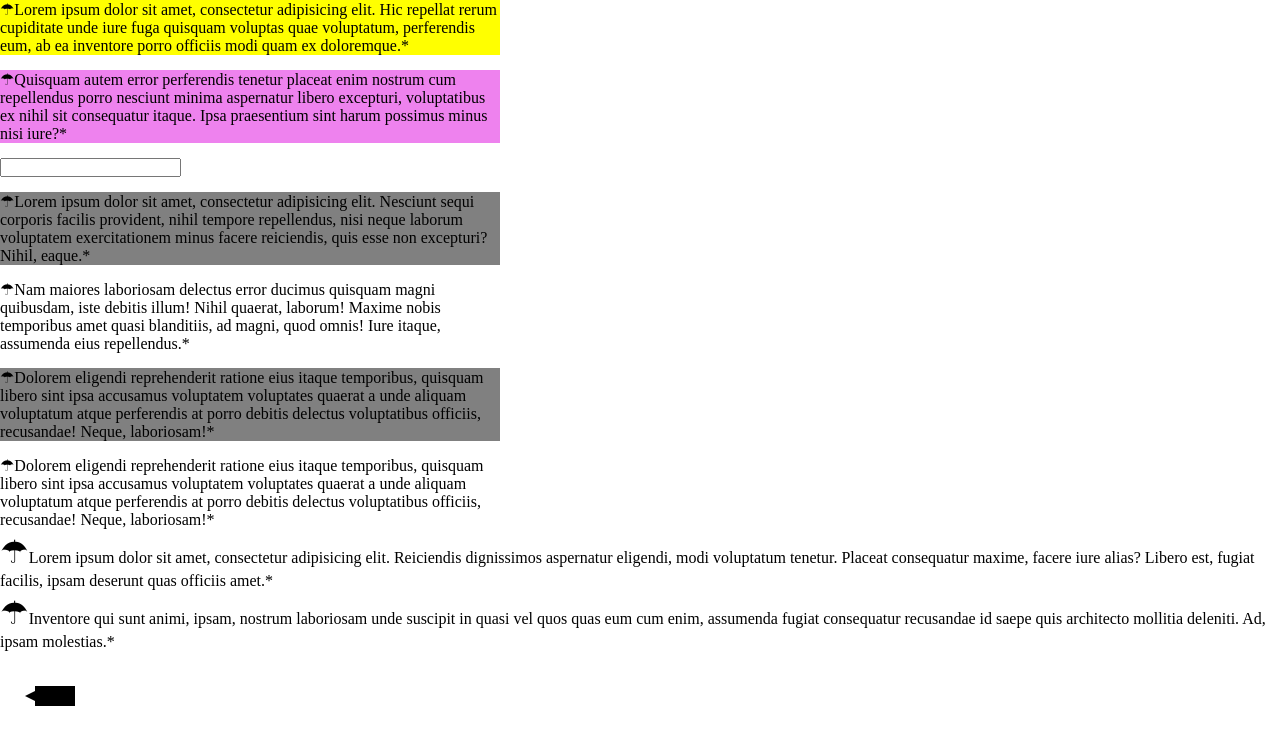
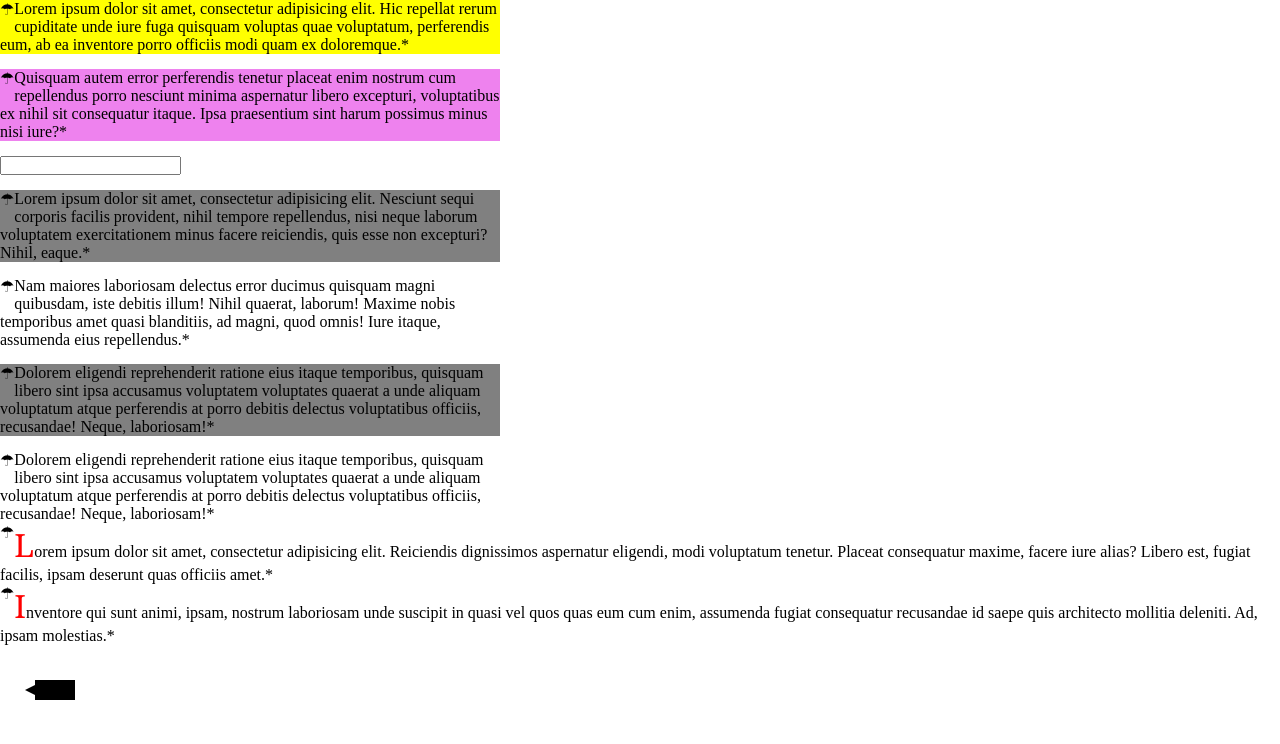
Before and after one commit to rebelspirit/DZ_6_1, a plain HTML site: page DZ_6_part(1)/index.html in a window 1280 px wide. Drawn offline with Linux system fonts and the light colour scheme.

Commit message:
some bug fixes

```diff
--- a/DZ_6_part(1)/style.css
+++ b/DZ_6_part(1)/style.css
@@ -40,6 +40,7 @@ input:focus {
 .p4:first-letter {
 	font-family: "Georgia";
     font-size: 2em;
+    color: red;
 
 }
 p:after {
@@ -47,6 +48,7 @@ p:after {
 }
 p:before {
 	content: "\2602";
+	float: left;
 
 }
 .block {
```
